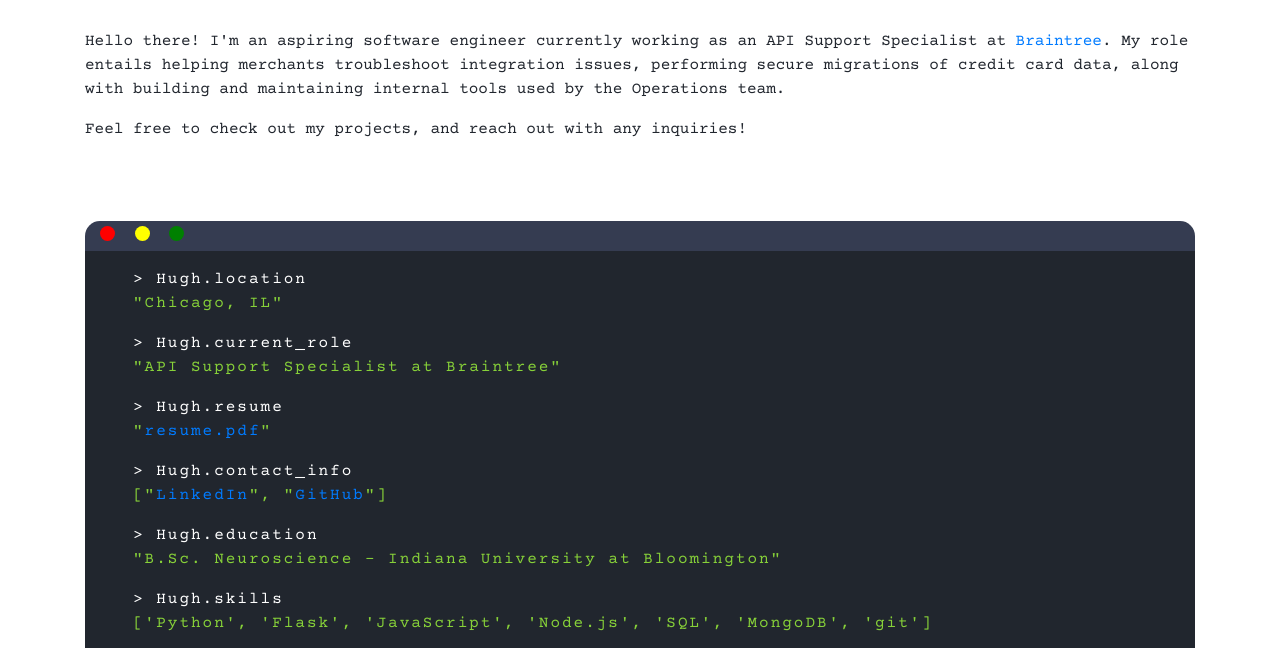
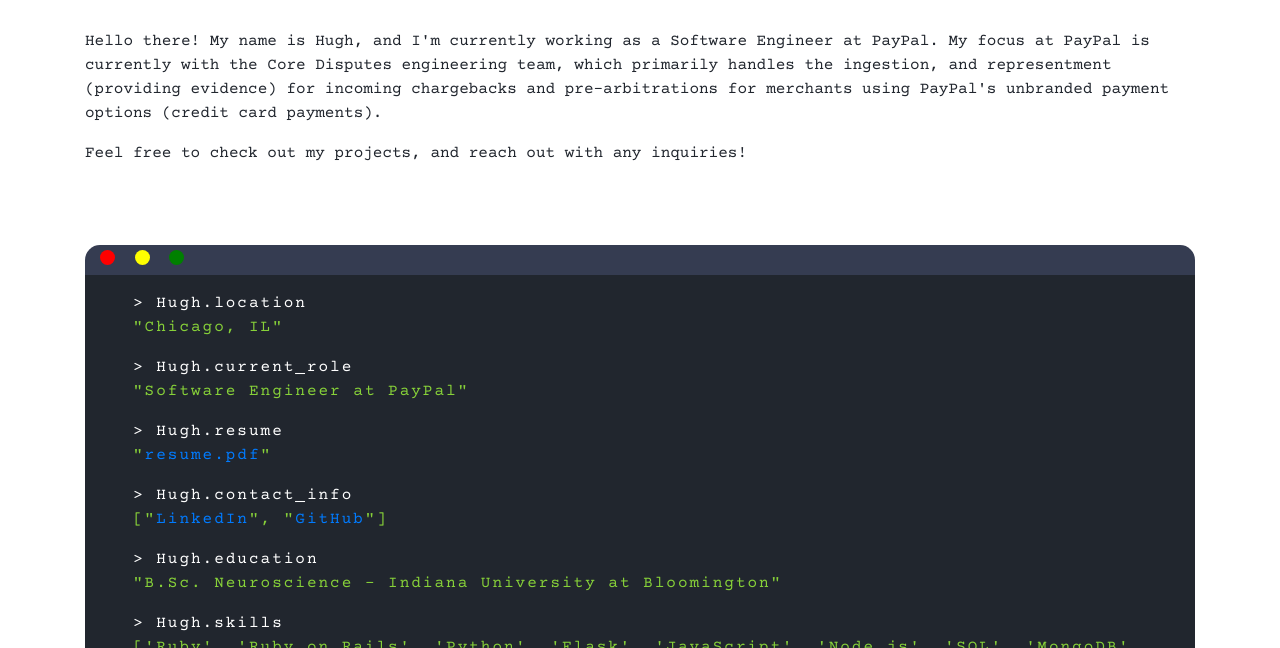
Before and after one commit to hlhunt/hlhunt.github.io, a plain HTML site: page index.html in a window 1280 px wide. Shown: the part 150-798 px from the top of the page. Drawn offline with nearby package versions, Linux system fonts and the light colour scheme.

Commit message:
Update current role

```diff
--- a/index.html
+++ b/index.html
@@ -12,7 +12,7 @@
     <div class="container">
       <header class="page">
         <h1 id="title" class="input-statement"><span id="title-cursor" class="cursor">_</span></h1>
-            <p>Hello there! I'm an aspiring software engineer currently working as an API Support Specialist at <a href="https://www.braintreepayments.com">Braintree</a>. My role entails helping merchants troubleshoot integration issues, performing secure migrations of credit card data, along with building and maintaining internal tools used by the Operations team.</p>
+        <p>Hello there! My name is Hugh, and I'm currently working as a Software Engineer at PayPal. My focus at PayPal is currently with the Core Disputes engineering team, which primarily handles the ingestion, and representment (providing evidence) for incoming chargebacks and pre-arbitrations for merchants using PayPal's unbranded payment options (credit card payments).</p>
         <p>Feel free to check out my projects, and reach out with any inquiries!</p>
       </header>
       <section class="page" id="about">
@@ -29,7 +29,7 @@
             </div>
             <div class="statement">
               <div class="input-statement">Hugh.current_role</div>
-                        <div class="return-statement">"API Support Specialist at Braintree"</div>
+              <div class="return-statement">"Software Engineer at PayPal"</div>
             </div>
             <div class="statement">
               <div class="input-statement">Hugh.resume</div>
@@ -45,7 +45,7 @@
             </div>
             <div class="statement">
               <div class="input-statement">Hugh.skills</div>
-                        <div class="return-statement">['Python', 'Flask', 'JavaScript', 'Node.js', 'SQL', 'MongoDB', 'git']</div>
+              <div class="return-statement">['Ruby', 'Ruby on Rails', 'Python', 'Flask', 'JavaScript', 'Node.js', 'SQL', 'MongoDB', 'git']</div>
             </div>
             <div class="statement">
               <div class="input-statement">Hugh.interests</div>
```
Lines whose indentation alone changed are shown as unchanged.
